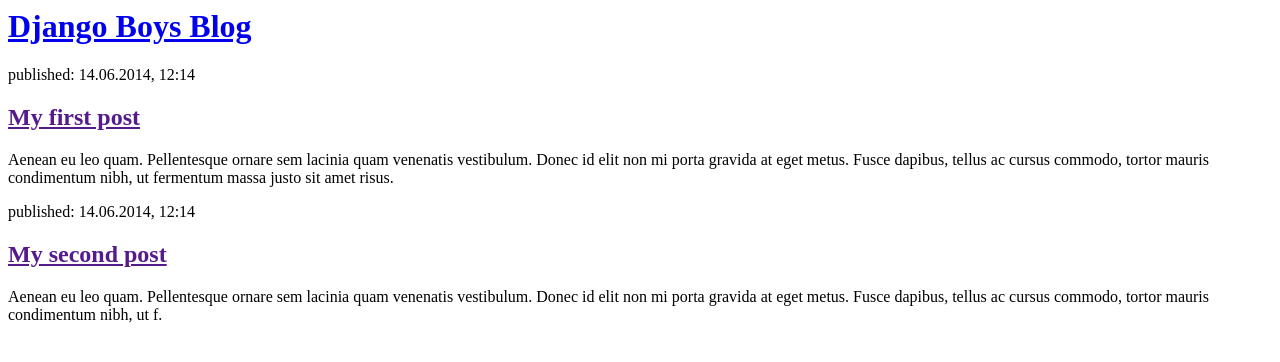
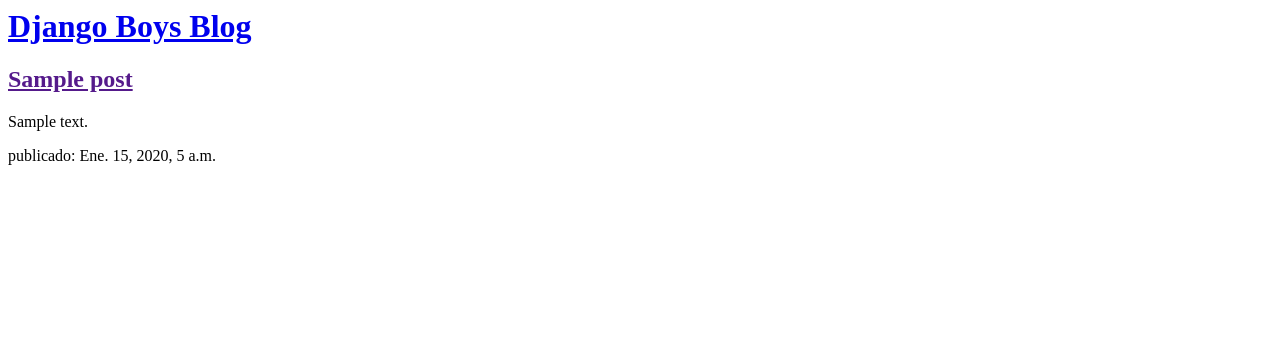
Before and after one commit to fermat23mon/my-first-blog, a Django app: page / in a window 1280 px wide. Shown: the top 362 px of the page. Run offline with Django 3.2, Linux system fonts and the light colour scheme; tables that the repository leaves empty hold one stand-in row (values such as "Sample post").

Commit message:
Ahora llama cosas de la DB a la pg

```diff
--- a/blog/templates/blog/post_list.html
+++ b/blog/templates/blog/post_list.html
@@ -9,14 +9,17 @@
         </div>
 
         <div>
-            <p>published: 14.06.2014, 12:14</p>
-            <h2><a href="">My first post</a></h2>
-            <p>Aenean eu leo quam. Pellentesque ornare sem lacinia quam venenatis vestibulum. Donec id elit non mi porta gravida at eget metus. Fusce dapibus, tellus ac cursus commodo, tortor mauris condimentum nibh, ut fermentum massa justo sit amet risus.</p>
+            {% for post in posteos %}
+            <div>
+                <h2><a href="">{{ post.title }}</a></h2>
+                <p>{{ post.text|linebreaksbr }}</p>
+                <p> publicado: {{ post.published_date }}</p>
+
+            </div>
+            {% endfor%}
         </div>
         <div>
-            <p>published: 14.06.2014, 12:14</p>
-            <h2><a href="">My second post</a></h2>
-            <p>Aenean eu leo quam. Pellentesque ornare sem lacinia quam venenatis vestibulum. Donec id elit non mi porta gravida at eget metus. Fusce dapibus, tellus ac cursus commodo, tortor mauris condimentum nibh, ut f.</p>
+
         </div>
     </body>
 </html>
--- a/blog/views.py
+++ b/blog/views.py
@@ -1,6 +1,8 @@
 from django.shortcuts import render
-
+from django.utils import timezone
+from .models import Post
 
 # Create your views here.
 def post_list(request):
-    return render(request, 'blog/post_list.html', {})
+    posteos = Post.objects.filter(published_date__lte=timezone.now()).order_by('published_date')
+    return render(request, 'blog/post_list.html', {'posteos': posteos})
```
